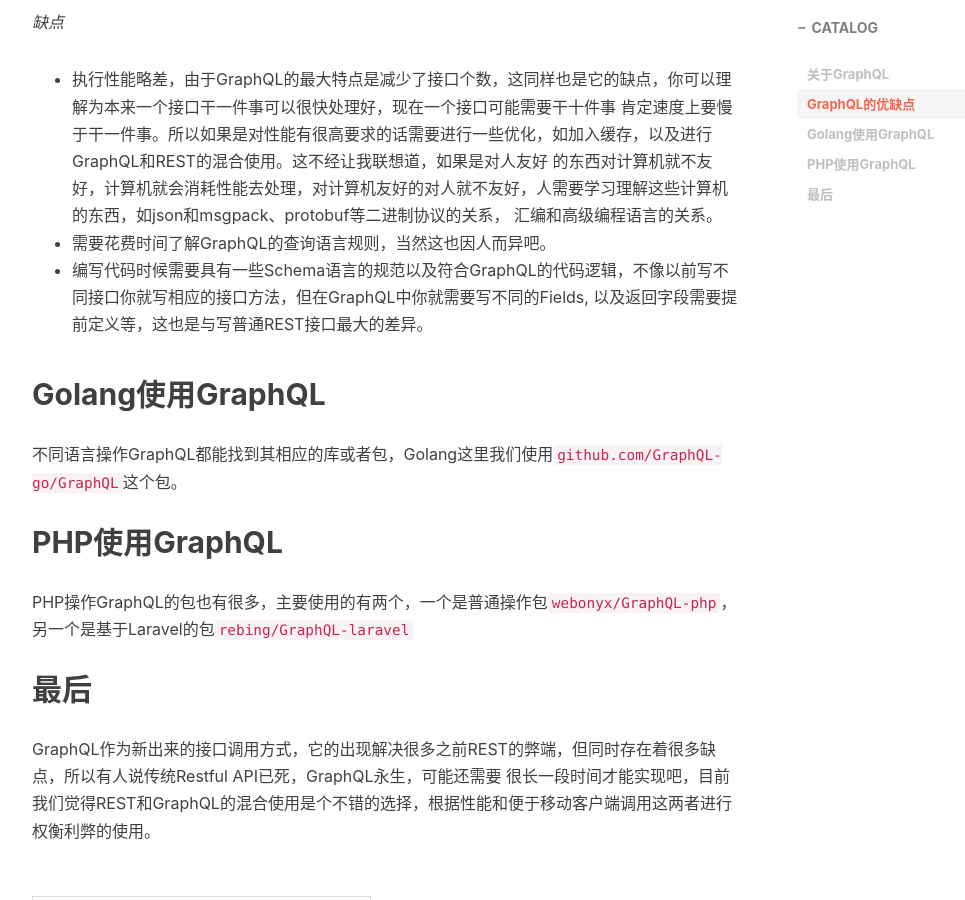
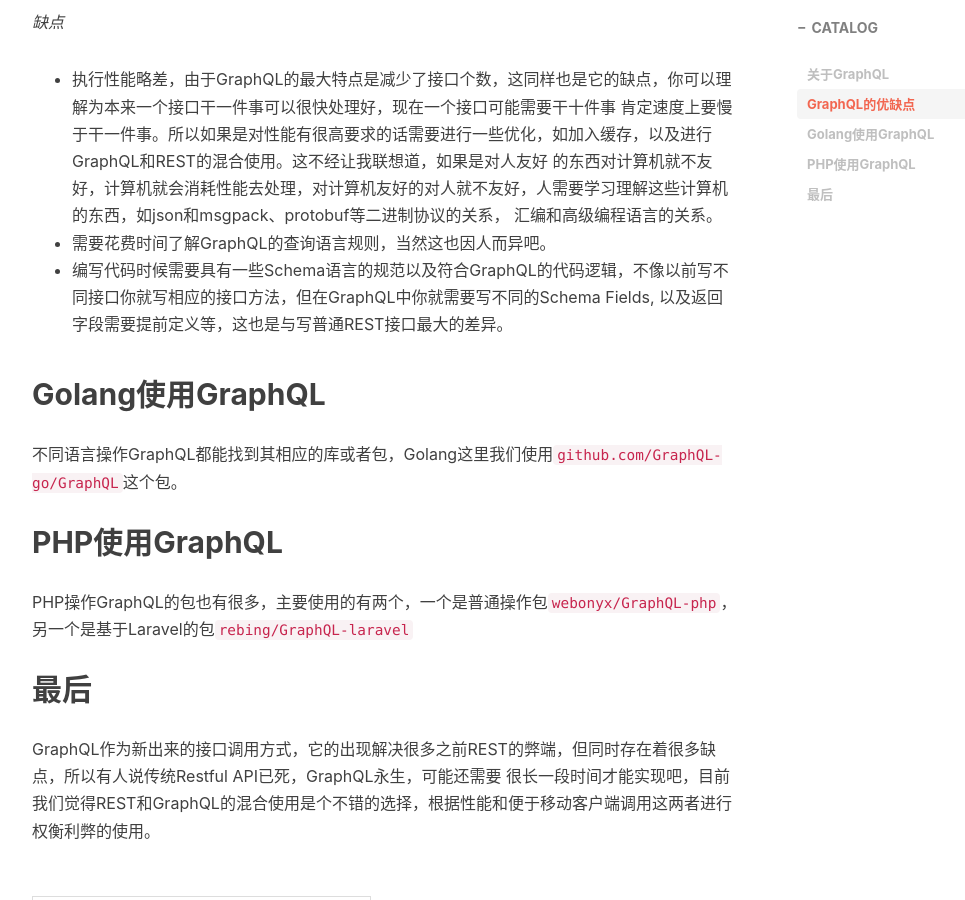
Before and after one commit to HughNian/HughNian.github.io, a Jekyll site: the page built from _posts/2021-01-13-GraphQL让调用接口变得更丝滑.md, in a window 1280 px wide and 900 px high, scrolled down 1176 px. Shown: the whole window, without its empty margins (233-1198 px from the left). Built offline with Jekyll 4.4.1, drawn with Linux system fonts in a browser that asks for light colours; nearby versions of some CDN libraries; comment, search, counter and statistics services are not loaded.

Commit message:
blog post

```diff
--- a/_posts/2021-01-13-GraphQL让调用接口变得更丝滑.md
+++ b/_posts/2021-01-13-GraphQL让调用接口变得更丝滑.md
@@ -31,7 +31,7 @@ GraphQL是一种全新的Web接口调用方式，它可以说是一种类似sql
 的东西对计算机就不友好，计算机就会消耗性能去处理，对计算机友好的对人就不友好，人需要学习理解这些计算机的东西，如json和msgpack、protobuf等二进制协议的关系，
 汇编和高级编程语言的关系。
 - 需要花费时间了解GraphQL的查询语言规则，当然这也因人而异吧。
-- 编写代码时候需要具有一些Schema语言的规范以及符合GraphQL的代码逻辑，不像以前写不同接口你就写相应的接口方法，但在GraphQL中你就需要写不同的Fields,
+- 编写代码时候需要具有一些Schema语言的规范以及符合GraphQL的代码逻辑，不像以前写不同接口你就写相应的接口方法，但在GraphQL中你就需要写不同的Schema Fields,
 以及返回字段需要提前定义等，这也是与写普通REST接口最大的差异。
 
 ## Golang使用GraphQL
```
